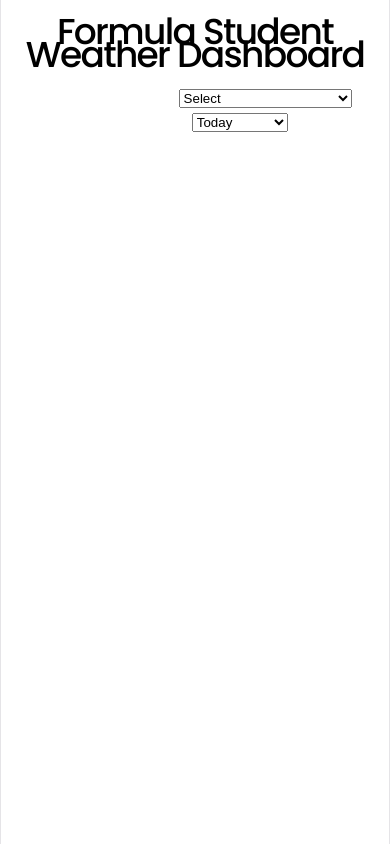
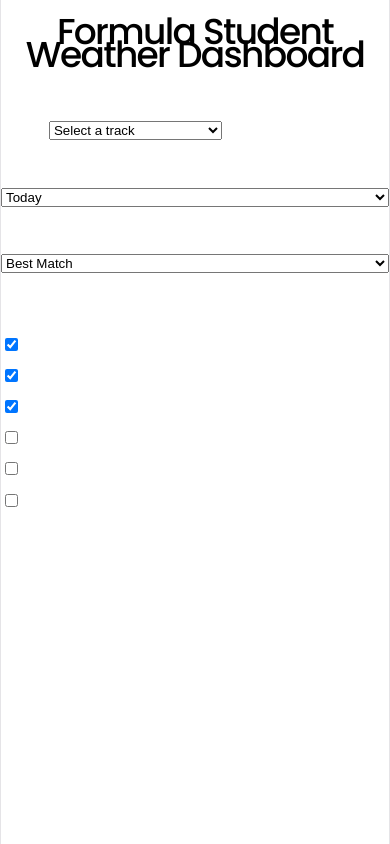
Before and after one commit to jimpreussner/weather-dashboard, a Vue app: page / in a window 390 px wide. Built offline with nearby package versions, Linux system fonts and the light colour scheme.

Commit message:
Reworked everything for interactive chart

```diff
--- a/package.json
+++ b/package.json
@@ -9,6 +9,7 @@
     "preview": "vite preview"
   },
   "dependencies": {
+    "openmeteo": "^1.2.3",
     "vue": "^3.5.32"
   },
   "devDependencies": {
--- a/src/App.vue
+++ b/src/App.vue
@@ -1,58 +1,217 @@
 <script setup lang="ts">
+import { ref, computed, watch } from "vue";
 import TrackSelector from "./components/TrackSelector.vue";
+import WeatherCharts from "./components/WeatherCharts.vue";
+
 import type { Track } from "./data/tracks";
-import { ref, computed} from "vue";
-import { fetchWeather } from "./services/weatherService";
-import type { OpenMeteoResponse } from "./types/weather";
-import WeatherCharts from "./components/WeatherCharts.vue";
+import { fetchWeatherForTrack } from "./services/weatherService";
 import { processWeather } from "./utils/weatherProcessing";
+import type { TrackWeatherRaw, WeatherModel } from "./types/weather";
 
+type DayOption = "today" | "tomorrow" | "dayAfter";
+type WeatherMetric =
+  | "temperature"
+  | "precipitation"
+  | "wind"
+  | "asphaltTemp"
+  | "directRadiation"
+  | "cloudCover"
+  | "radiationCoef";
 
 const selectedTrack = ref<Track | null>(null);
-const selectedDay = ref<"today" | "tomorrow" | "dayAfter">("today");
-const weatherData = ref<OpenMeteoResponse | null>(null);
+const selectedDay = ref<DayOption>("today");
+const selectedModel = ref<WeatherModel>("best_match");
+
+const selectedMetrics = ref<WeatherMetric[]>([
+  "temperature",
+  "asphaltTemp",
+  "precipitation",
+]);
+
+const weatherData = ref<TrackWeatherRaw | null>(null);
 const loading = ref(false);
 const error = ref<string | null>(null);
+
+const availableModels: { value: WeatherModel; label: string }[] = [
+  { value: "best_match", label: "Best Match" },
+  { value: "icon_d2", label: "ICON-D2" },
+  { value: "icon_eu", label: "ICON-EU" },
+  { value: "ecmwf_ifs04", label: "ECMWF IFS 0.4" },
+  { value: "gfs_global", label: "GFS Global" },
+];
+
+const availableMetrics: { value: WeatherMetric; label: string }[] = [
+  { value: "temperature", label: "Temperatur" },
+  { value: "asphaltTemp", label: "Asphalttemperatur" },
+  { value: "precipitation", label: "Niederschlag" },
+  { value: "wind", label: "Wind" },
+  { value: "directRadiation", label: "Direktstrahlung" },
+  { value: "cloudCover", label: "Wolkenbedeckung" }
+  //{ value: "radiationCoef", label: "Radiation Coef" },
+];
+
+const selectedModelLabel = computed(() => {
+  return (
+    availableModels.find((m) => m.value === selectedModel.value)?.label ??
+    selectedModel.value
+  );
+});
+
 const processedWeather = computed(() => {
   if (!weatherData.value) return null;
   return processWeather(weatherData.value, selectedDay.value);
 });
 
+async function loadWeather() {
+  if (!selectedTrack.value) return;
 
-async function handleTrackSelected(track: Track) {
-  selectedTrack.value = track;
+  loading.value = true;
+  error.value = null;
+  weatherData.value = null;
 
   try {
-    const data = await fetchWeather(track.lat, track.lon);
-    weatherData.value = data;
-  } catch (err) {
+    weatherData.value = await fetchWeatherForTrack(
+      selectedTrack.value,
+      selectedModel.value
+    );
+  } catch {
     error.value = "Error while fetching the data";
   } finally {
     loading.value = false;
   }
 }
 
+async function handleTrackSelected(track: Track) {
+  selectedTrack.value = track;
+  await loadWeather();
+}
+
+watch(selectedModel, async () => {
+  if (selectedTrack.value) {
+    await loadWeather();
+  }
+});
+
+watch(selectedTrack, async (track) => {
+  if (!track) {
+    weatherData.value = null;
+    return;
+  }
+
+  await loadWeather();
+});
+
 </script>
 
 <template>
   <h1>Formula Student Weather Dashboard</h1>
 
-  <TrackSelector @trackSelected="handleTrackSelected" />
+  <div class="controls-grid">
+    <div class="left-column">
+      <div class="control-block">
+        <label>Track</label>
+        <TrackSelector v-model="selectedTrack" />
+      </div>
 
-  <div>
-    <label>Select Day:</label>
-    <select v-model="selectedDay">
-      <option value="today">Today</option>
-      <option value="tomorrow">Tomorrow</option>
-      <option value="dayAfter">Overmorrow</option>
-    </select>
+      <div class="control-block">
+        <label for="day-select">Day</label>
+        <select id="day-select" v-model="selectedDay">
+          <option value="today">Today</option>
+          <option value="tomorrow">Tomorrow</option>
+          <option value="dayAfter">Overmorrow</option>
+        </select>
+      </div>
+
+      <div class="control-block">
+        <label for="model-select">Weather model</label>
+        <select id="model-select" v-model="selectedModel">
+          <option
+            v-for="model in availableModels"
+            :key="model.value"
+            :value="model.value"
+          >
+            {{ model.label }}
+          </option>
+        </select>
+      </div>
+    </div>
+
+    <div class="right-column">
+      <label>Data series</label>
+
+      <div class="metrics-grid">
+        <label
+          v-for="metric in availableMetrics"
+          :key="metric.value"
+          class="metric-option"
+        >
+          <input
+            v-model="selectedMetrics"
+            type="checkbox"
+            :value="metric.value"
+          />
+          {{ metric.label }}
+        </label>
+      </div>
+    </div>
   </div>
 
-  <div v-if="loading">Loading Weather Data...</div>
-  <div v-if="error">{{ error }}</div>
+  <div v-if="loading">Loading weather data...</div>
+  <div v-else-if="error">{{ error }}</div>
 
-  <div v-if="weatherData">
-    <WeatherCharts v-if="processedWeather" :weather="processedWeather" />
+  <div v-else-if="processedWeather && selectedTrack">
+    <WeatherCharts
+      :weather="processedWeather"
+      :selected-metrics="selectedMetrics"
+      :track-name="selectedTrack?.name"
+      :model-name="selectedModelLabel"
+    />
   </div>
+</template>
 
-</template>
+<style scoped>
+.controls-grid {
+  display: grid;
+  grid-template-columns: 320px 1fr;
+  gap: 24px;
+  margin-bottom: 24px;
+  text-align: left;
+}
+
+.left-column {
+  display: grid;
+  gap: 16px;
+}
+
+.right-column {
+  display: grid;
+  gap: 12px;
+}
+
+.control-block {
+  display: grid;
+  gap: 8px;
+}
+
+.metrics-grid {
+  display: grid;
+  grid-template-columns: 1fr 1fr;
+  gap: 8px 16px;
+}
+
+.metric-option {
+  display: flex;
+  align-items: center;
+  gap: 8px;
+}
+
+@media (max-width: 900px) {
+  .controls-grid {
+    grid-template-columns: 1fr;
+  }
+
+  .metrics-grid {
+    grid-template-columns: 1fr;
+  }
+}
+</style>
--- a/src/components/TrackSelector.vue
+++ b/src/components/TrackSelector.vue
@@ -1,28 +1,31 @@
 <script setup lang="ts">
 import { tracks, type Track } from "../data/tracks";
-import { ref } from "vue";
 
-const selectedTrack = ref<Track | null>(null);
+defineProps<{
+  modelValue: Track | null;
+}>();
 
-// Event an Eltern-Komponente senden
 const emit = defineEmits<{
-  (e: "trackSelected", track: Track): void;
+  "update:modelValue": [track: Track | null];
 }>();
 
 function onChange(event: Event) {
-  const index = (event.target as HTMLSelectElement).value;
-  const track = tracks[Number(index)];
-  selectedTrack.value = track;
-  emit("trackSelected", track);
+  const value = (event.target as HTMLSelectElement).value;
+  const track = tracks.find((t) => t.name === value) ?? null;
+  emit("update:modelValue", track);
 }
 </script>
 
 <template>
-  <div>
-    <label>Select Racetrack:</label>
-    <select @change="onChange">
-      <option disabled selected>Select</option>
-      <option v-for="(track, index) in tracks" :key="index" :value="index">
+  <div class="track-selector">
+    <label for="track-select">Track:</label>
+    <select
+      id="track-select"
+      :value="modelValue?.name ?? ''"
+      @change="onChange"
+    >
+      <option value="" disabled>Select a track</option>
+      <option v-for="track in tracks" :key="track.name" :value="track.name">
         {{ track.name }}
       </option>
     </select>
--- a/src/components/WeatherCharts.vue
+++ b/src/components/WeatherCharts.vue
@@ -1,145 +1,199 @@
 <script setup lang="ts">
 import { ref, onMounted, watch } from "vue";
 import Chart from "chart.js/auto";
-import type { OpenMeteoResponse } from "../types/weather";
+
+type WeatherMetric =
+  | "temperature"
+  | "precipitation"
+  | "wind"
+  | "asphaltTemp"
+  | "directRadiation"
+  | "cloudCover"
+  | "radiationCoef";
+
+interface ProcessedWeatherSlice {
+  time: string[];
+  temperature: number[];
+  precipitation: number[];
+  wind: number[];
+  asphaltTemp: number[];
+  directRadiation: number[];
+  cloudCover: number[];
+  radiationCoef: number[];
+}
 
 const props = defineProps<{
-  weather: {
-    time: string[];
-    temperature: number[];
-    precipitation: number[];
-    wind: number[];
-    asphaltTemp: number[];
-    directRadiation: number[];
-  };
+  weather: ProcessedWeatherSlice;
+  selectedMetrics: WeatherMetric[];
+  trackName?: string;
+  modelName?: string;
 }>();
 
-let tempChart: Chart | null = null;
-let rainChart: Chart | null = null;
-let asphaltChart: Chart | null = null;
-let radiationChart: Chart | null = null;
-let windChart: Chart | null = null;
+const chartCanvas = ref<HTMLCanvasElement | null>(null);
+let chart: Chart | null = null;
 
-// Canvas refs
-const tempCanvas = ref<HTMLCanvasElement | null>(null);
-const rainCanvas = ref<HTMLCanvasElement | null>(null);
-const asphaltCanvas = ref<HTMLCanvasElement | null>(null);
-const radiationCanvas = ref<HTMLCanvasElement | null>(null);
-const windCanvas = ref<HTMLCanvasElement | null>(null);
+const metricConfig: Record<
+  WeatherMetric,
+  {
+    label: string;
+    color: string;
+    type: "line" | "bar";
+    yAxisID: "y" | "y1";
+  }
+> = {
+  temperature: {
+    label: "Temperatur (°C)",
+    color: "#e53935",
+    type: "line",
+    yAxisID: "y",
+  },
+  asphaltTemp: {
+    label: "Asphalttemperatur (°C)",
+    color: "#fb8c00",
+    type: "line",
+    yAxisID: "y",
+  },
+  precipitation: {
+    label: "Niederschlag (mm)",
+    color: "#1e88e5",
+    type: "bar",
+    yAxisID: "y1",
+  },
+  wind: {
+    label: "Windgeschwindigkeit (m/s)",
+    color: "#3949ab",
+    type: "line",
+    yAxisID: "y1",
+  },
+  directRadiation: {
+    label: "Direktstrahlung (W/m²)",
+    color: "#f4511e",
+    type: "line",
+    yAxisID: "y1",
+  },
+  cloudCover: {
+    label: "Wolkenbedeckung (%)",
+    color: "#546e7a",
+    type: "line",
+    yAxisID: "y1",
+  },
+  radiationCoef: {
+    label: "Radiation Coef",
+    color: "#8e24aa",
+    type: "line",
+    yAxisID: "y1",
+  },
+};
 
-function createCharts() {
-  if (!tempCanvas || !rainCanvas) return;
+function buildDatasets() {
+  return props.selectedMetrics.map((metric) => {
+    const cfg = metricConfig[metric];
+    const values = props.weather[metric];
 
-  const labels = props.weather.time.map(t =>
-    new Date(t).toLocaleString("de-DE", { minute:"2-digit", hour:"2-digit", day: "2-digit", month: "2-digit" })
+    return {
+      type: cfg.type,
+      label: cfg.label,
+      data: values,
+      borderColor: cfg.color,
+      backgroundColor: cfg.type === "bar" ? `${cfg.color}99` : cfg.color,
+      yAxisID: cfg.yAxisID,
+      tension: 0.25,
+      fill: false,
+      pointRadius: 0,
+      borderWidth: 2,
+      order: cfg.type === "line" ? 1 : 2,
+    };
+  });
+}
+
+function renderChart() {
+  if (!chartCanvas.value) return;
+
+  chart?.destroy();
+
+  const labels = props.weather.time.map((t) =>
+    new Date(t).toLocaleString("de-DE", {
+      hour: "2-digit",
+      minute: "2-digit",
+      day: "2-digit",
+      month: "2-digit",
+    })
   );
 
-  // Temperatur Chart
-  tempChart = new Chart(tempCanvas.value!, {
-    type: "line",
-    data: {
-      labels,
-      datasets: [
-        {
-          label: "Temperatur (°C)",
-          data: props.weather.temperature,
-          borderColor: "red",
-          fill: false
-        }
-      ]
-    }
-  });
-
-  // Niederschlag Chart
-  rainChart = new Chart(rainCanvas.value!, {
+  chart = new Chart(chartCanvas.value, {
     type: "bar",
     data: {
       labels,
-      datasets: [
-        {
-          label: "Niederschlag (mm)",
-          data: props.weather.precipitation,
-          backgroundColor: "blue"
-        }
-      ]
-    }
-  });
-
-  // Asphalt Temp
-  asphaltChart = new Chart(asphaltCanvas.value!, {
-    type: "line",
-    data: {
-      labels,
-      datasets: [
-        {
-          label: "Asphalt Temperatur (°C)",
-          data: props.weather.asphaltTemp,
-          borderColor: "orange",
-          fill: false
-        }
-      ]
-    }
-  });
-
-  // Solar Radiation
-  radiationChart = new Chart(radiationCanvas.value!, {
-    type: "bar",
-    data: {
-      labels,
-      datasets: [
-        {
-          label: "Sonneneinstrahlung (W/m^2)",
-          data: props.weather.directRadiation,
-          backgroundColor: "red"
-        }
-      ]
-    }
-  });
-
-  // Wind
-  windChart = new Chart(windCanvas.value!, {
-    type: "bar",
-    data: {
-      labels,
-      datasets: [
-        {
-          label: "Windgeschwindigkeit (m/s)",
-          data: props.weather.wind,
-          backgroundColor: "blue"
-        }
-      ]
-    }
+      datasets: buildDatasets(),
+    },
+    options: {
+      responsive: true,
+      maintainAspectRatio: false,
+      interaction: {
+        mode: "index",
+        intersect: false,
+      },
+      plugins: {
+        title: {
+          display: true,
+          text: [props.trackName, props.modelName].filter(Boolean).join(" — "),
+        },
+        legend: {
+          position: "top",
+        },
+      },
+      scales: {
+        x: {
+          ticks: {
+            maxRotation: 0,
+            autoSkip: true,
+          },
+        },
+        y: {
+          type: "linear",
+          position: "left",
+          title: {
+            display: true,
+            text: "Temperatur",
+          },
+        },
+        y1: {
+          type: "linear",
+          position: "right",
+          grid: {
+            drawOnChartArea: false,
+          },
+          title: {
+            display: true,
+            text: "Weitere Werte",
+          },
+        },
+      },
+    },
   });
 }
 
-onMounted(createCharts);
+onMounted(renderChart);
 
-// Wenn neue Daten kommen → Charts neu erstellen
-watch(() => props.weather, () => {
-  tempChart?.destroy();
-  rainChart?.destroy();
-  asphaltChart?.destroy();
-  radiationChart?.destroy();
-  windChart?.destroy();
-  createCharts();
-});
+watch(
+  () => [props.weather, props.selectedMetrics, props.trackName, props.modelName],
+  () => {
+    renderChart();
+  },
+  { deep: true }
+);
 </script>
 
 <template>
-  <div>
-    <h2>Temperatur</h2>
-    <canvas ref="tempCanvas"></canvas>
-
-    <h2>Niederschlag</h2>
-    <canvas ref="rainCanvas"></canvas>
-
-    <h2>Asphalttemperatur</h2>
-    <canvas ref="asphaltCanvas"></canvas>
-
-    <h2>Sonneneinstrahlung</h2>
-    <canvas ref="radiationCanvas"></canvas>
-
-    <h2>Windgeschwindigkeit</h2>
-    <canvas ref="windCanvas"></canvas>
+  <div class="chart-wrapper">
+    <canvas ref="chartCanvas"></canvas>
   </div>
 </template>
+
+<style scoped>
+.chart-wrapper {
+  position: relative;
+  width: 100%;
+  min-height: 420px;
+}
+</style>
--- a/src/data/tracks.ts
+++ b/src/data/tracks.ts
@@ -5,8 +5,6 @@ export interface Track {
 }
 
 export const tracks: Track[] = [
-  //{ name: "Sachsenring", lat: 50.79, lon: 12.69 },
-  //{ name: "Lausitzring", lat: 51.53, lon: 13.93 },
   { name: "Autodrom Most", lat: 50.51884205271267, lon: 13.604885534091473},
   { name: "Teststrecke Freital", lat: 51.00307024827095, lon: 13.635912669543},
   { name: "RedBull Ring", lat: 47.221320912541664, lon: 14.762632556193969},
--- a/src/services/weatherService.ts
+++ b/src/services/weatherService.ts
@@ -1,11 +1,85 @@
-export async function fetchWeather(lat: number, lon: number) {
-  const url = `https://api.open-meteo.com/v1/forecast?latitude=${lat}&longitude=${lon}&minutely_15=temperature_2m,precipitation,wind_speed_10m,shortwave_radiation,direct_radiation&hourly=cloud_cover&forecast_days=3&timezone=Europe/Berlin`;
+import { fetchWeatherApi } from "openmeteo";
+import type { Track } from "../data/tracks";
+import type { TrackWeatherRaw, WeatherModel } from "../types/weather";
 
-  const response = await fetch(url);
+function buildTimeRange(
+  start: bigint,
+  end: bigint,
+  interval: number,
+  utcOffsetSeconds: number
+): Date[] {
+  const startNum = Number(start);
+  const endNum = Number(end);
 
-  if (!response.ok) {
-    throw new Error("Fehler beim Laden der Wetterdaten");
+  return Array.from(
+    { length: (endNum - startNum) / interval },
+    (_, i) => new Date((startNum + i * interval + utcOffsetSeconds) * 1000)
+  );
+}
+
+export async function fetchWeatherForTrack(
+  track: Track,
+  model: WeatherModel = "best_match"
+): Promise<TrackWeatherRaw> {
+  const params: Record<string, unknown> = {
+    latitude: [track.lat],
+    longitude: [track.lon],
+    minutely_15: [
+      "temperature_2m",
+      "precipitation",
+      "wind_speed_10m",
+      "shortwave_radiation",
+      "direct_radiation",
+    ],
+    hourly: ["cloud_cover"],
+    forecast_days: 3,
+    wind_speed_unit: "ms",
+    timezone: "Europe/Berlin",
+  };
+
+  if (model !== "best_match") {
+    params.models = model;
   }
 
-  return await response.json();
+  const responses = await fetchWeatherApi(
+    "https://api.open-meteo.com/v1/forecast",
+    params
+  );
+
+  const response = responses[0];
+  const utcOffsetSeconds = response.utcOffsetSeconds();
+  const minutely15 = response.minutely15()!;
+  const hourly = response.hourly()!;
+
+  return {
+    trackName: track.name,
+    model,
+    latitude: response.latitude(),
+    longitude: response.longitude(),
+    elevation: response.elevation(),
+    utcOffsetSeconds,
+    timezone: "Europe/Berlin",
+    minutely15: {
+      time: buildTimeRange(
+        minutely15.time(),
+        minutely15.timeEnd(),
+        minutely15.interval(),
+        utcOffsetSeconds
+      ),
+      temperature_2m: minutely15.variables(0)?.valuesArray() ?? null,
+      precipitation: minutely15.variables(1)?.valuesArray() ?? null,
+      wind_speed_10m: minutely15.variables(2)?.valuesArray() ?? null,
+      shortwave_radiation: minutely15.variables(3)?.valuesArray() ?? null,
+      direct_radiation: minutely15.variables(4)?.valuesArray() ?? null,
+    },
+    hourly: {
+      time: buildTimeRange(
+        hourly.time(),
+        hourly.timeEnd(),
+        hourly.interval(),
+        utcOffsetSeconds
+      ),
+      cloud_cover: hourly.variables(0)?.valuesArray() ?? null,
+    },
+  };
 }
--- a/src/utils/weatherProcessing.ts
+++ b/src/utils/weatherProcessing.ts
@@ -1,9 +1,10 @@
-import type { OpenMeteoResponse } from "../types/weather";
+// services/weatherProcessing.ts
+import type { ProcessedWeatherSlice, TrackWeatherRaw } from "../types/weather";
 
 export function processWeather(
-  data: OpenMeteoResponse,
+  data: TrackWeatherRaw,
   day: "today" | "tomorrow" | "dayAfter"
-) {
+): ProcessedWeatherSlice {
   const now = new Date();
   const baseDate = new Date(now);
 
@@ -16,49 +17,50 @@ export function processWeather(
   const end = new Date(baseDate);
   end.setHours(20, 0, 0, 0);
 
-  const times = data.minutely_15.time;
-  const temps = data.minutely_15.temperature_2m;
-  const rain = data.minutely_15.precipitation;
-  const wind = data.minutely_15.wind_speed_10m;
-  const shortwave = data.minutely_15.shortwave_radiation;
-  const direct = data.minutely_15.direct_radiation;
+  const times = data.minutely15.time;
+  const temps = data.minutely15.temperature_2m;
+  const rain = data.minutely15.precipitation;
+  const wind = data.minutely15.wind_speed_10m;
+  const shortwave = data.minutely15.shortwave_radiation;
+  const direct = data.minutely15.direct_radiation;
 
-  const hourlyTimes = data.hourly.time.map(t => new Date(t));
+  const hourlyTimes = data.hourly.time;
   const clouds = data.hourly.cloud_cover;
 
-  const result = {
-    time: [] as string[],
-    temperature: [] as number[],
-    precipitation: [] as number[],
-    wind: [] as number[],
-    asphaltTemp: [] as number[],
-    directRadiation: [] as number[],
-    cloudCover: [] as number[]
+  if (!temps || !rain || !wind || !shortwave || !direct || !clouds) {
+    throw new Error("Unvollständige Wetterdaten");
+  }
+
+  const result: ProcessedWeatherSlice = {
+    time: [],
+    temperature: [],
+    precipitation: [],
+    wind: [],
+    asphaltTemp: [],
+    directRadiation: [],
+    cloudCover: [],
+    radiationCoef: [],
   };
 
   for (let i = 0; i < times.length; i++) {
-    const t = new Date(times[i]);
+    const t = times[i];
 
     if (t >= start && t <= end) {
-      // Interpolation Cloud Cover
       const cloud = interpolateCloud(t, hourlyTimes, clouds);
 
-      // Asphalt Temp (dein Modell)
-      const asphalt =
-        10 + 1.05433 * temps[i] + 0.02515 * direct[i];
+      const asphalt = 10 + 1.05433 * temps[i] + 0.02515 * direct[i];
 
-      // Radiation Coef
-      const radCoef =
-        2 * (shortwave[i] - direct[i]) /
-        (shortwave[i] + direct[i] || 1);
+      const radiationCoef =
+        (2 * (shortwave[i] - direct[i])) / (shortwave[i] + direct[i] || 1);
 
-      result.time.push(times[i]);
+      result.time.push(t.toISOString());
       result.temperature.push(temps[i]);
       result.precipitation.push(rain[i]);
       result.wind.push(wind[i]);
       result.asphaltTemp.push(asphalt);
       result.directRadiation.push(direct[i]);
       result.cloudCover.push(cloud);
+      result.radiationCoef.push(radiationCoef);
     }
   }
 
@@ -68,8 +70,8 @@ export function processWeather(
 function interpolateCloud(
   target: Date,
   hourlyTimes: Date[],
-  clouds: number[]
-) {
+  clouds: Float32Array
+): number {
   for (let i = 0; i < hourlyTimes.length - 1; i++) {
     const t0 = hourlyTimes[i];
     const t1 = hourlyTimes[i + 1];
```
Also changed, not shown: src/types/weather.ts (+42 -13 lines), 1 other file (tests, documents, lock files or other folders).
